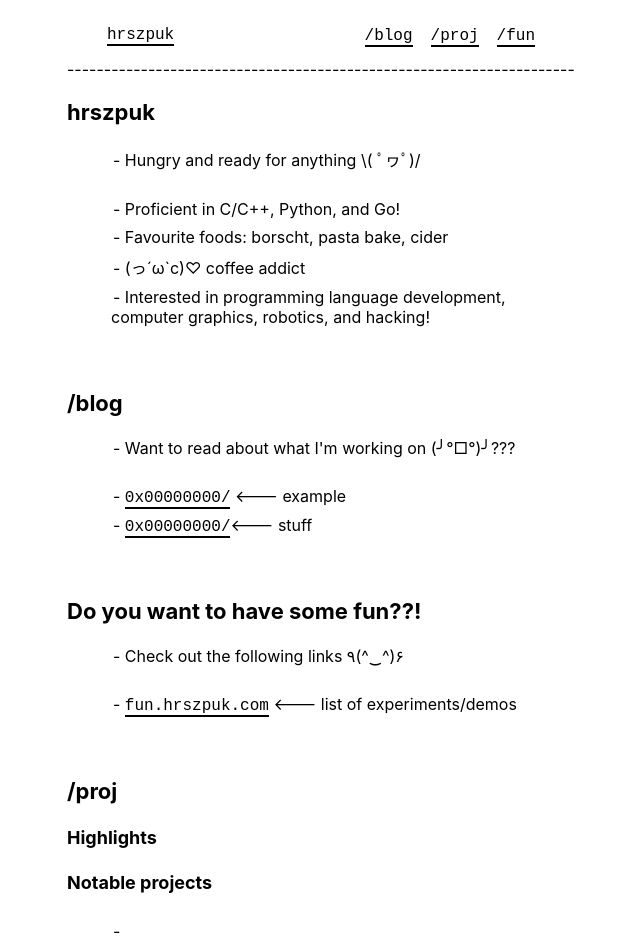
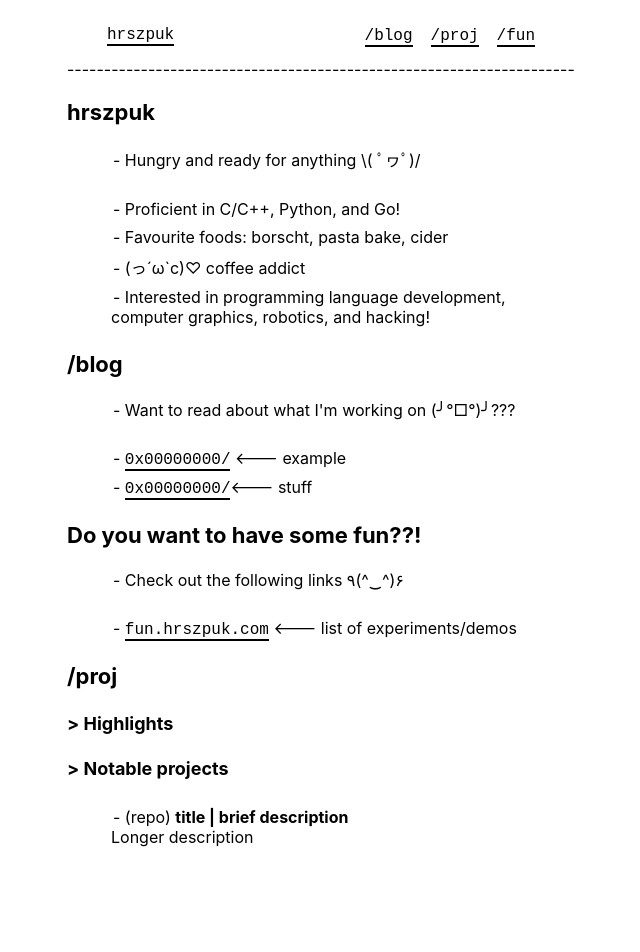
Before and after one commit to hrszpuk/hrszpuk.github.io, a React (Create React App) app: page / in a window 1280 px wide. Shown: the top 952 px of the page, without its empty margins (317-957 px from the left). After the commit the page ends 871 px from the top, so only its background shows below. Built offline with nearby package versions, Linux system fonts and the light colour scheme.

Commit message:
Sleepy sleep time!!!!
+ change stuff to react components later

```diff
--- a/src/App.js
+++ b/src/App.js
@@ -14,7 +14,6 @@ export default function App() {
               <li>(っ´ω`c)♡ coffee addict</li>
               <li>Interested in programming language development, computer graphics, robotics, and hacking!</li>
           </ul>
-          <br />
           <h2>/blog</h2>
           <ul className="dashed">
               <li>Want to read about what I'm working on (╯°□°)╯???</li>
@@ -22,19 +21,17 @@ export default function App() {
               <li><a>0x00000000/</a> &lt;--- example</li>
               <li><a>0x00000000/</a>&lt;--- stuff</li>
           </ul>
-          <br />
           <h2>Do you want to have some fun??!</h2>
           <ul className="dashed">
               <li>Check out the following links ٩(^‿^)۶</li>
               <br />
               <li><a>fun.hrszpuk.com</a> &lt;--- list of experiments/demos</li>
           </ul>
-          <br />
           <h2>/proj</h2>
-          <h4>Highlights</h4>
-          <h4>Notable projects</h4>
+          <h4>> Highlights</h4>
+          <h4>> Notable projects</h4>
           <ul className="dashed">
-              <li></li>
+              <li>(repo) <strong>title | brief description</strong><br />Longer description</li>
           </ul>
       </div>
   )
```
